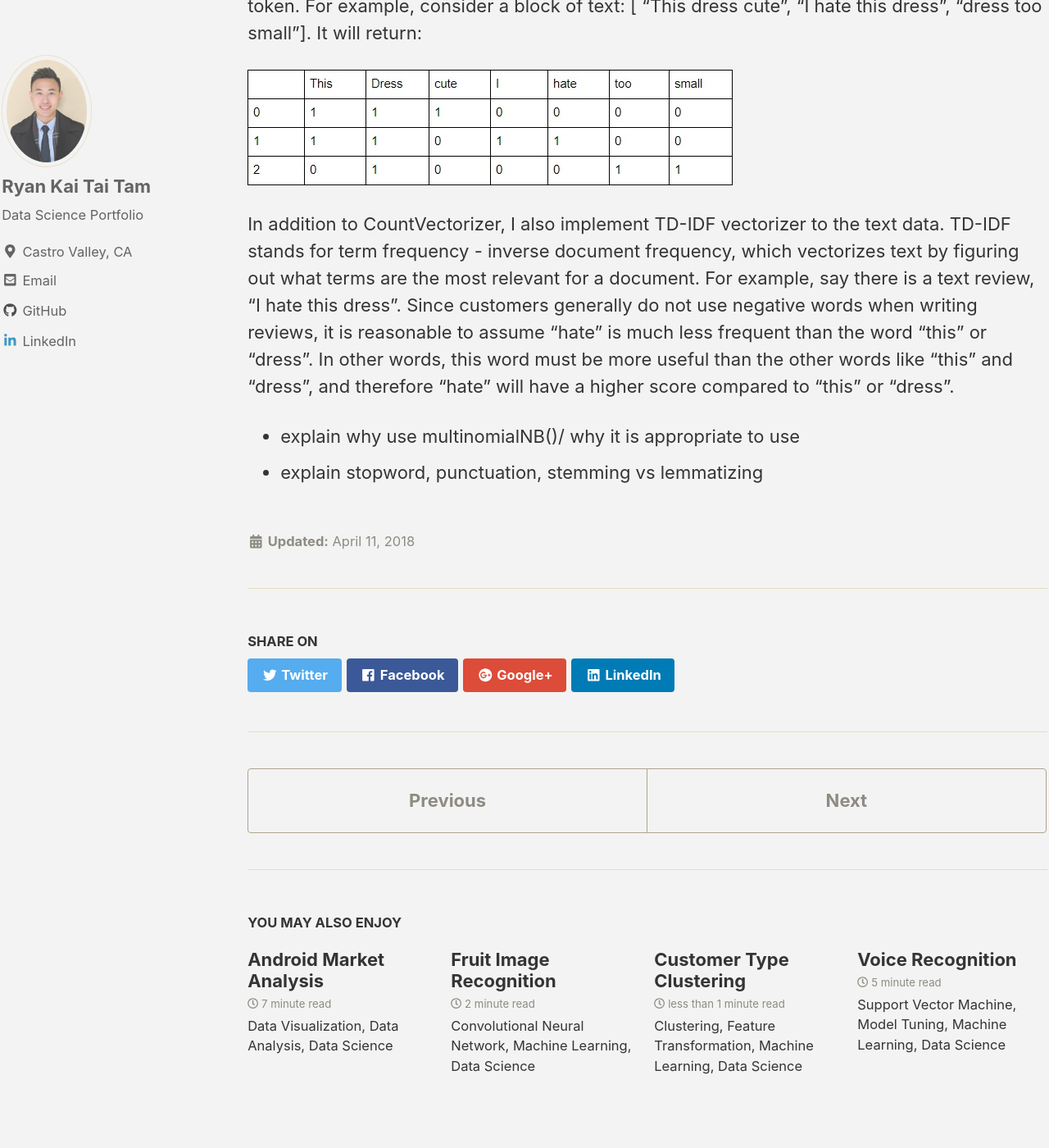
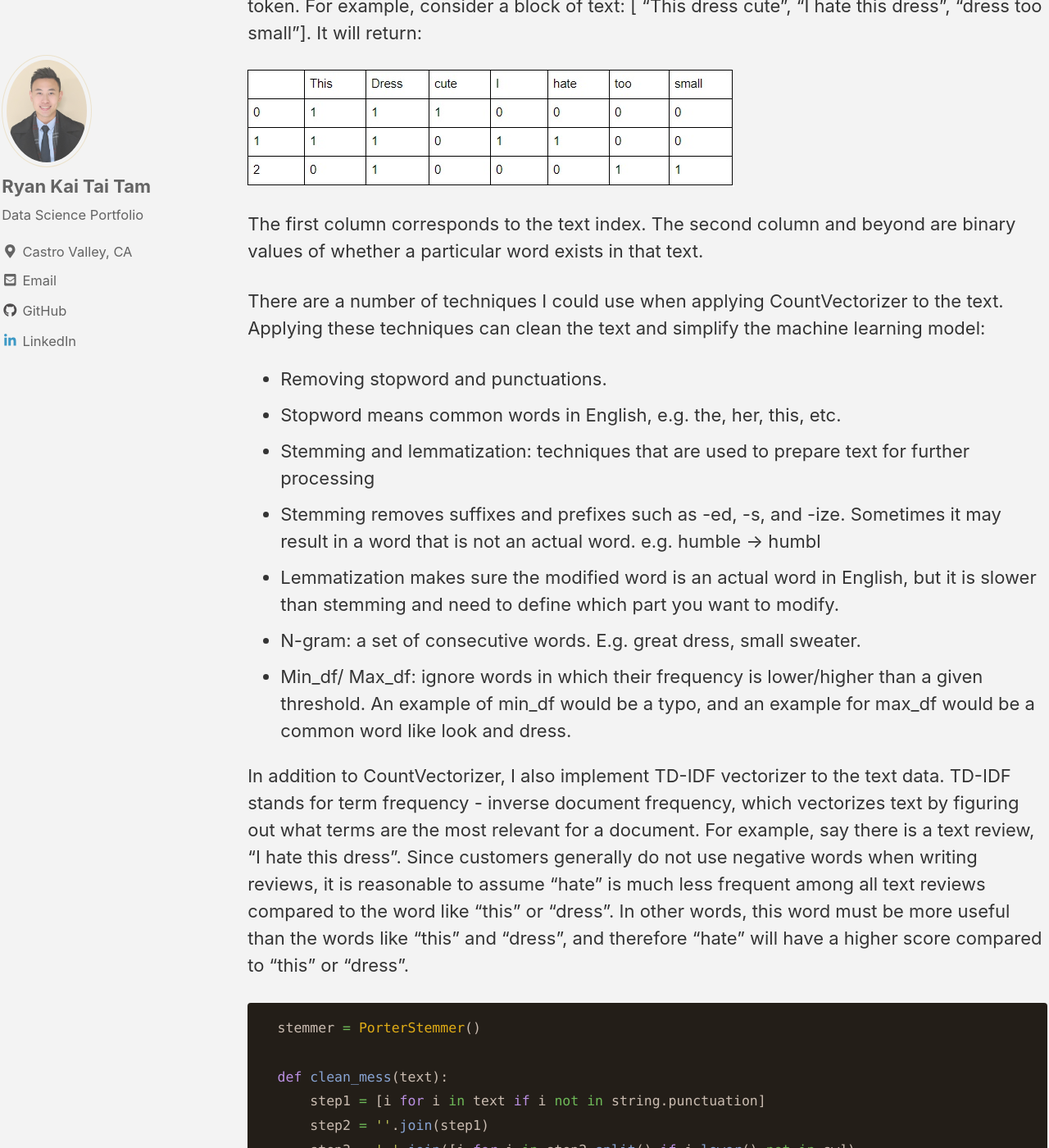
Before and after one commit to ryan-kttam/ryan-kttam.github.io, a Jekyll site: the page built from _posts/2018-07-30-Women_Clothing_Reviews.md, in a window 1280 px wide and 1400 px high, scrolled down 5409 px. Shown: the whole window at 82% size. Built offline with Jekyll 4.4.1, drawn with Linux system fonts in a browser that asks for light colours; cached includes are drawn as plain includes; nearby versions of some CDN libraries; some of the changed text lies outside the part shown.

Commit message:
finalize women clothing project

````diff
--- a/_posts/2018-07-30-Women_Clothing_Reviews.md
+++ b/_posts/2018-07-30-Women_Clothing_Reviews.md
@@ -65,8 +65,37 @@
 
 <img src="/images/women_clothing/image3.jpg" alt="Image 3">
 
+The first column corresponds to the text index. The second column and beyond are binary values of whether a particular word exists in that text.
+
+There are a number of techniques I could use when applying CountVectorizer to the text. Applying these techniques can clean the text and simplify the machine learning model:
+ - Removing stopword and punctuations.
+  - Stopword means common words in English, e.g. the, her, this, etc.
+ - Stemming and lemmatization: techniques that are used to prepare text for further processing
+  - Stemming removes suffixes and prefixes such as -ed, -s, and -ize. Sometimes it may result in a word that is not an actual word. e.g. humble -> humbl
+  - Lemmatization makes sure the modified word is an actual word in English, but it is slower than stemming and need to define which part you want to modify.
+ - N-gram: a set of consecutive words. E.g. great dress, small sweater.
+ - Min_df/ Max_df: ignore words in which their frequency is lower/higher than a given threshold. An example of min_df would be a typo, and an example for max_df would be a common word like look and dress.
+
 In addition to CountVectorizer, I also implement TD-IDF vectorizer to the text data. TD-IDF stands for term frequency - inverse document frequency, which vectorizes text by figuring out what terms are the most relevant for a document.
-For example, say there is a text review, "I hate this dress". Since customers generally do not use negative words when writing reviews, it is reasonable to assume "hate" is much less frequent than the word "this" or "dress". In other words, this word must be more useful than the other words like "this” and “dress”, and therefore “hate” will have a higher score compared to "this" or "dress".
+For example, say there is a text review, "I hate this dress". Since customers generally do not use negative words when writing reviews, it is reasonable to assume "hate" is much less frequent among all text reviews compared to the word like "this" or "dress". In other words, this word must be more useful than the words like "this" and "dress", and therefore "hate" will have a higher score compared to "this" or "dress".
+``` python
+  stemmer = PorterStemmer()
 
- - explain why use multinomialNB()/ why it is appropriate to use
- - explain stopword, punctuation, stemming vs lemmatizing
+  def clean_mess(text):
+      step1 = [i for i in text if i not in string.punctuation]
+      step2 = ''.join(step1)
+      step3 = ' '.join([i for i in step2.split() if i.lower() not in sw])
+      step4 = [stemmer.stem(i) for i in step3.split()]
+      return step4
+
+  vector = CountVectorizer(stop_words=sw, ngram_range=(1,3), min_df=9, analyzer=clean_mess)
+  vector2 = TfidfTransformer()
+  training = vector.fit_transform(data['Review Text'])
+  training2 = vector2.fit_transform(training)
+```
+
+I am going to use Naïve Bayes as my machine learning algorithm. Naïve Bayes is a machine learning algorithm that is easy and fast to predict classes; however, it requires independence assumption. Even though it is impossible to consider all predictors are completely independent, It is still reasonable to make such an assumption as each review is independent than the others. The primary reason I am implementing this algorithm is that its computational requirement is minimal compared to other algorithms like random forest.
+
+As usual, I split the data into a training set and test set in order to avoid overfitting. The dimension of the features are `17614 * 2826` and there are five possible outcomes: rating 1-5. I am going to use accuracy as my evaluation metric. The accuracy is calculated by the correct predictions over the all possible predictions. I set the benchmark to be 20% since there is a 20% chance of getting the correct answer randomly. If the machine learning model predicts higher than 20%, then we can conclude that the text is helpful in predicting customer ratings.
+
+It turns out the accuracy is 60%, which is significantly higher than random guessing. It is possible to tune the model or to try different machine learning algorithms to see if we can get a better accuracy, but I will leave it as future improvements. This post has shown the potential for text analysis and how we can implement natural language processing techniques to get valuable information from customer reviews. This post on text mining definite helps the company know more about its customers, and more importantly, to know more about what customers care about in term of the online shopping experience.
````
